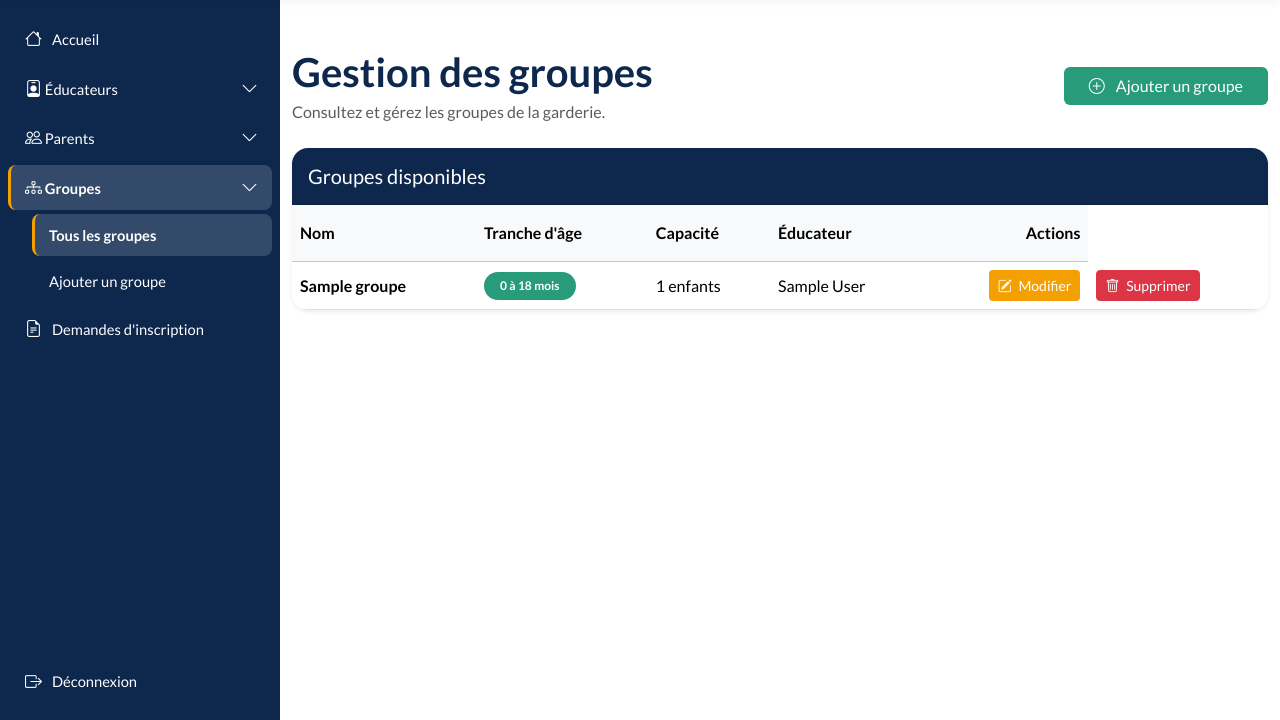
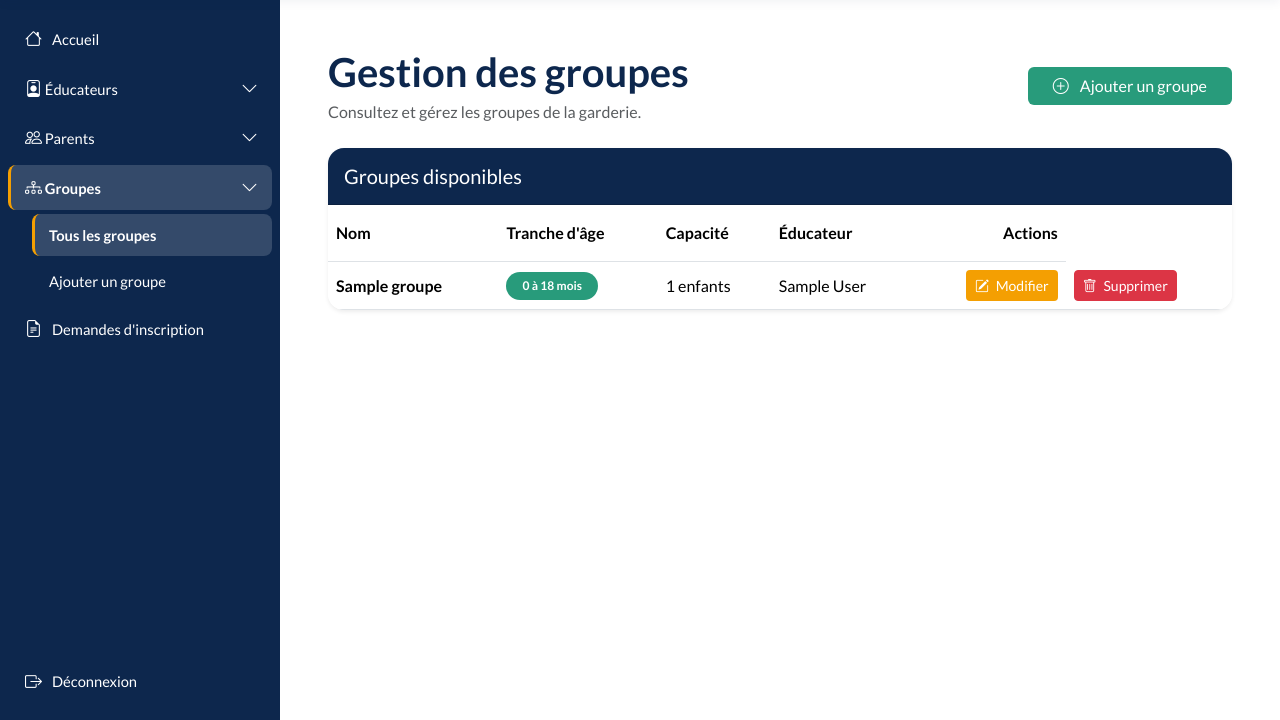
Before and after one commit to saiahhoussem/CarthageXManagement, a Django app: page /groupes/ in a window 1280 px wide. Shown: the part 87-807 px from the top of the page. Run offline with Django 5.2, Linux system fonts and the light colour scheme; a user stored in the database is signed in; tables that the repository leaves empty hold one stand-in row (values such as "Sample post").

Commit message:
fix: ajustements du formulaire et de la page des groupes

```diff
--- a/enfants/forms.py
+++ b/enfants/forms.py
@@ -133,6 +133,9 @@ class GroupeForm(forms.ModelForm):
     def __init__(self, *args, **kwargs):
         super().__init__(*args, **kwargs)
 
+        for field in self.fields.values():
+            field.widget.attrs.setdefault("class", "form-control")
+
         educateurs_disponibles = Educateur.objects.filter(
             groupe__isnull=True
         )
--- a/templates/groupes/liste_groupes.html
+++ b/templates/groupes/liste_groupes.html
@@ -7,7 +7,7 @@
 {% endblock %}
 
 {% block content %}
-<main class="container py-5">
+<main class="container py-5 px-4 px-xl-5">
 
     <div class="d-flex flex-column flex-md-row justify-content-between align-items-md-center mb-4">
         <div>
@@ -46,7 +46,7 @@
 
                 <table class="table table-hover align-middle mb-0">
 
-                    <thead class="table-light">
+                    <thead class="text-white" style="background-color: #0d274d;">
                         <tr>
                             <th class="py-3">Nom</th>
                             <th class="py-3">Tranche d'âge</th>
```
Also changed, not shown: templates/groupes/ajouter_groupe.html (+9 -9 lines).
